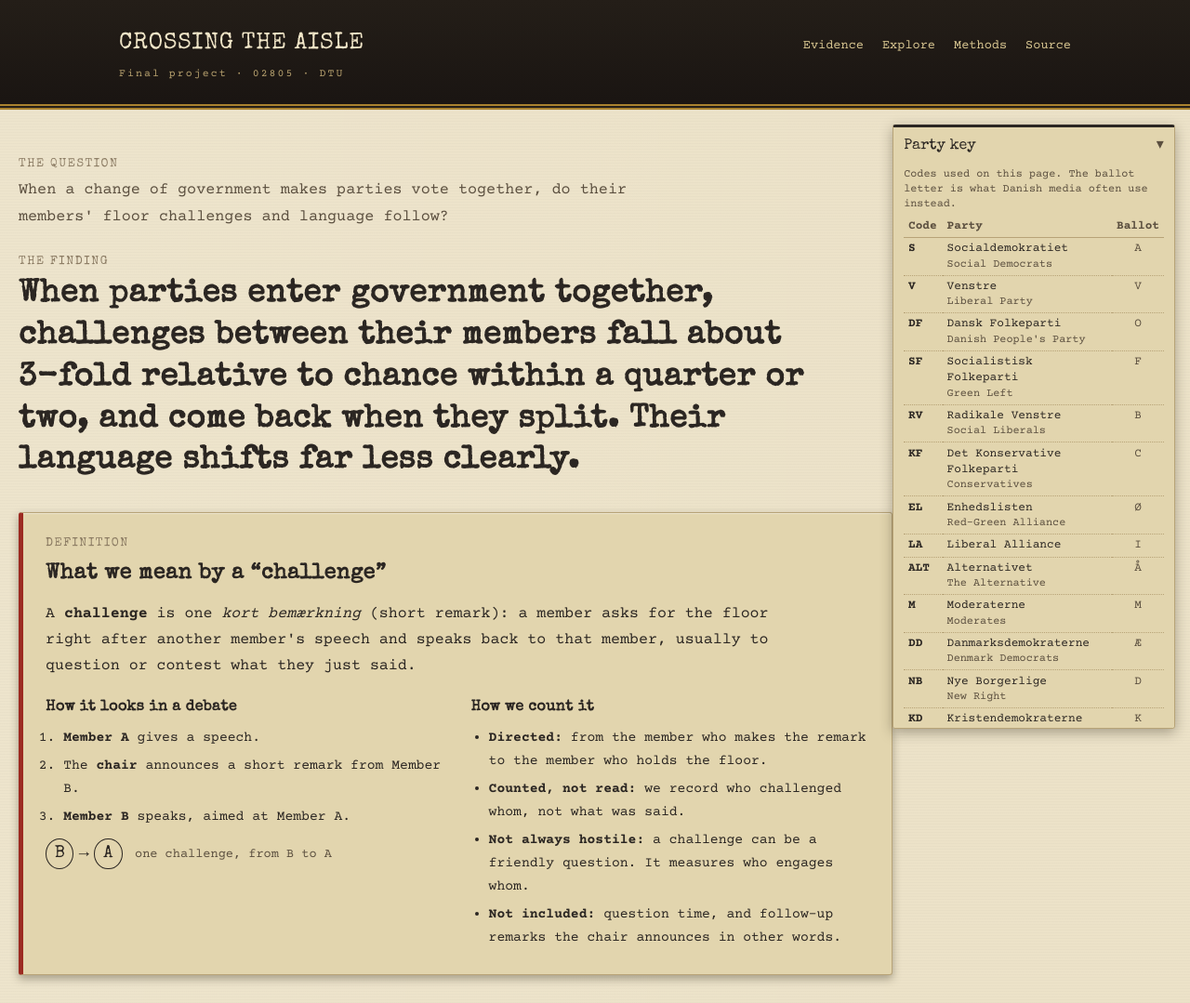
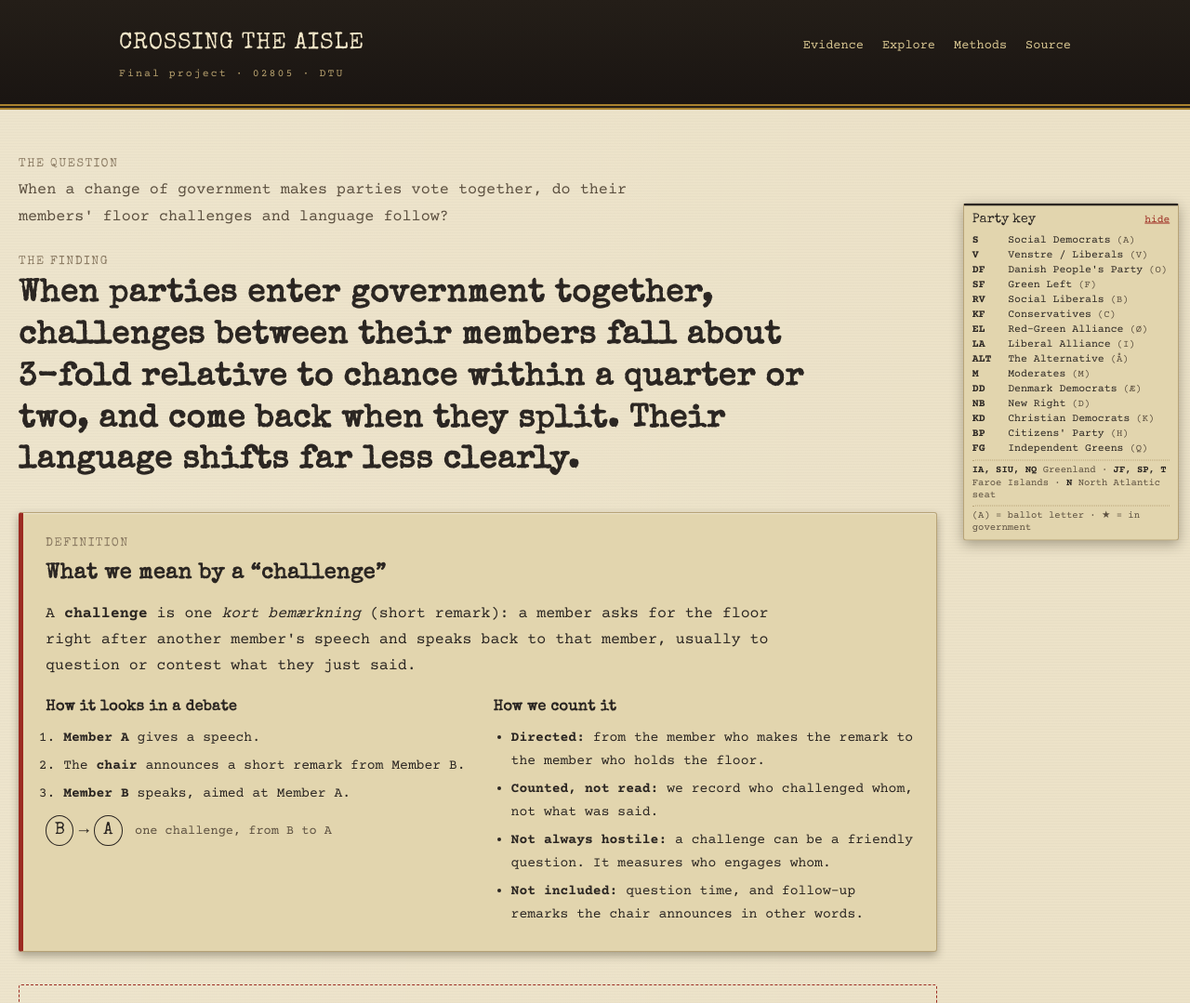
Before and after one commit to thumbsdownsimon/Social-Graphs-Final-Project-Group-831, a plain HTML site: page index.html in a window 1280 px wide. Shown: the top 1079 px of the page at 93% size. Drawn offline with nearby package versions, Linux system fonts and the light colour scheme.

Commit message:
Better box layout

```diff
--- a/assets/site.css
+++ b/assets/site.css
@@ -108,39 +108,41 @@ pre{ background: #241e18; color: #f1e6c8; padding: .8rem 1rem; border-radius: va
 .define-arrow span{ display: inline-block; min-width: 1.9rem; text-align: center; border: 1px solid var(--ink); border-radius: 50%; padding: 0 .3rem; }
 .define-arrow small{ font-family: 'Courier Prime', monospace; font-size: .85rem; color: var(--ink-soft); margin-left: .5rem; }
 
-/* ---------- Party key (right side) ----------
-   Wide screens: fixed panel to the right of the content, which gets extra right padding
-   so nothing sits underneath it. site.js sets --key-top so it starts below the masthead.
-   Narrow screens: a "Party key" button in the bottom-right corner that opens the panel. */
+/* ---------- Party key: small floating window ----------
+   Fixed to the right edge and vertically centred, so it is on screen at all times.
+   On wide screens the content gets extra right padding so the key never covers it;
+   on narrow screens it floats over the page and can be minimised with its header. */
 .party-key{
-  position: fixed; z-index: 80; right: 1rem; bottom: 1rem;
-  width: min(19rem, calc(100vw - 2rem)); font-size: .8rem; line-height: 1.35;
+  position: fixed; z-index: 80; right: .75rem; top: 50%; transform: translateY(-50%);
+  width: 14.5rem; max-width: calc(100vw - 1.5rem);
+  font-size: .72rem; line-height: 1.25;
 }
 .party-key details{
   background: var(--paper-alt); border: 1px solid var(--line); border-top: 3px solid var(--ink);
   border-radius: var(--radius); box-shadow: 0 4px 14px var(--shadow);
-  max-height: calc(100vh - 2rem); overflow-y: auto; padding: .2rem .7rem .5rem;
+  max-height: calc(100vh - 1.5rem); overflow-y: auto; padding: 0 .55rem .35rem;
 }
-.party-key details:not([open]){ width: max-content; margin-left: auto; padding-bottom: .2rem; }
+.party-key details:not([open]){ width: max-content; margin-left: auto; padding-bottom: 0; }
 .party-key summary{
-  cursor: pointer; font-family: 'Special Elite', monospace; font-size: 1rem;
-  min-height: 2.2rem; display: flex; align-items: center; gap: .4rem; list-style: none;
+  cursor: pointer; font-family: 'Special Elite', monospace; font-size: .88rem;
+  min-height: 1.9rem; display: flex; align-items: center; gap: .4rem; list-style: none;
 }
 .party-key summary::-webkit-details-marker{ display: none; }
-.party-key summary::after{ content: "\25BE"; margin-left: auto; color: var(--ink-soft); }
-.party-key details:not([open]) summary::after{ content: "\25B4"; }
+.party-key summary::after{ content: "hide"; margin-left: auto; padding-left: .6rem; color: var(--red); font-family: 'Courier Prime', monospace; font-size: .7rem; text-decoration: underline; }
+.party-key details:not([open]) summary::after{ content: "show"; }
 .party-key summary:focus-visible{ outline: 1px dotted var(--red); }
-.party-key table{ width: 100%; border-collapse: collapse; margin: .2rem 0 .4rem; }
-.party-key th{ text-align: left; font-weight: 700; color: var(--ink-soft); border-bottom: 1px solid var(--line); padding: .15rem .3rem; }
-.party-key td{ padding: .2rem .3rem; border-bottom: 1px dotted var(--line); vertical-align: top; }
-.party-key td:first-child{ font-weight: 700; white-space: nowrap; width: 2.6rem; }
-.party-key td:nth-child(3){ text-align: center; color: var(--ink-soft); width: 2.4rem; }
-.party-key td small{ display: block; color: var(--ink-soft); font-size: .74rem; }
-.party-key-note{ margin: .3rem 0; color: var(--ink-soft); font-size: .74rem; }
-.party-key-sub{ margin: .6rem 0 0; font-weight: 700; }
+.party-key dl{ display: grid; grid-template-columns: 2.1rem 1fr; gap: .1rem .3rem; margin: 0 0 .3rem; }
+.party-key dt{ font-weight: 700; }
+.party-key dd{ margin: 0; }
+.party-key dd small{ color: var(--ink-soft); font-size: .66rem; }
+.party-key-note{ margin: .25rem 0 0; padding-top: .25rem; border-top: 1px dotted var(--line); color: var(--ink-soft); font-size: .66rem; }
+.party-key-note b{ color: var(--ink); }
 
-@media (min-width: 80rem){
-  .wlf-main{ max-width: 83rem; padding-right: 20rem; }
-  .party-key{ top: var(--key-top, 1rem); bottom: auto; right: max(1rem, calc((100vw - 83rem) / 2 + 1rem)); }
-  .party-key details{ max-height: calc(100vh - var(--key-top, 1rem) - 1rem); }
+/* From ~900px wide, reserve a right-hand gutter so the key never covers content. */
+@media (min-width: 56rem){
+  .wlf-main{ max-width: 81rem; padding-right: 17rem; }
 }
+/* Phones: too narrow for a gutter, so the key starts minimised (site.js) and is a bit smaller. */
+@media (max-width: 55.99rem){
+  .party-key{ width: 13rem; right: .5rem; }
+}
--- a/assets/site.js
+++ b/assets/site.js
@@ -580,21 +580,11 @@
     });
 })();
 
-/* Party key: on wide screens keep it open and just below the masthead (it follows the
-   page once the masthead scrolls away); on narrow screens start it closed as a button. */
+
+/* Party key: on phone-sized screens start it minimised, since an open key would cover
+   the text. It stays on screen as a small "Party key - show" tab the reader can open. */
 (function () {
   "use strict";
   const box = document.getElementById("party-key-box");
-  const masthead = document.querySelector(".wlf-masthead");
-  if (!box) return;
-  const wide = window.matchMedia("(min-width: 80rem)");
-  if (!wide.matches) box.open = false;
-  function place() {
-    const bottom = masthead ? masthead.getBoundingClientRect().bottom : 0;
-    document.documentElement.style.setProperty("--key-top", `${Math.max(16, bottom + 16)}px`);
-  }
-  place();
-  window.addEventListener("scroll", place, { passive: true });
-  window.addEventListener("resize", place);
-  wide.addEventListener("change", (e) => { box.open = e.matches; });
+  if (box && window.matchMedia("(max-width: 55.99rem)").matches) box.open = false;
 })();
--- a/index.html
+++ b/index.html
@@ -219,44 +219,29 @@
   02805 Social Graphs and Interactions &middot; Technical University of Denmark &middot; Data source: Folketinget
 </footer>
 
-<!-- ===== Party key: fixed on the right on wide screens, a pop-up button on narrow ones ===== -->
+<!-- ===== Party key: small floating window, always on screen (can be minimised) ===== -->
 <aside class="party-key" aria-label="Party abbreviations">
   <details id="party-key-box" open>
-    <summary>Party key</summary>
-    <p class="party-key-note">Codes used on this page. The ballot letter is what Danish media often use instead.</p>
-    <table>
-      <thead><tr><th>Code</th><th>Party</th><th title="Letter on the Danish ballot">Ballot</th></tr></thead>
-      <tbody>
-        <tr><td>S</td><td>Socialdemokratiet <small>Social Democrats</small></td><td>A</td></tr>
-        <tr><td>V</td><td>Venstre <small>Liberal Party</small></td><td>V</td></tr>
-        <tr><td>DF</td><td>Dansk Folkeparti <small>Danish People's Party</small></td><td>O</td></tr>
-        <tr><td>SF</td><td>Socialistisk Folkeparti <small>Green Left</small></td><td>F</td></tr>
-        <tr><td>RV</td><td>Radikale Venstre <small>Social Liberals</small></td><td>B</td></tr>
-        <tr><td>KF</td><td>Det Konservative Folkeparti <small>Conservatives</small></td><td>C</td></tr>
-        <tr><td>EL</td><td>Enhedslisten <small>Red&ndash;Green Alliance</small></td><td>&Oslash;</td></tr>
-        <tr><td>LA</td><td>Liberal Alliance</td><td>I</td></tr>
-        <tr><td>ALT</td><td>Alternativet <small>The Alternative</small></td><td>&Aring;</td></tr>
-        <tr><td>M</td><td>Moderaterne <small>Moderates</small></td><td>M</td></tr>
-        <tr><td>DD</td><td>Danmarksdemokraterne <small>Denmark Democrats</small></td><td>&AElig;</td></tr>
-        <tr><td>NB</td><td>Nye Borgerlige <small>New Right</small></td><td>D</td></tr>
-        <tr><td>KD</td><td>Kristendemokraterne <small>Christian Democrats</small></td><td>K</td></tr>
-        <tr><td>BP</td><td>Borgernes Parti <small>Citizens' Party</small></td><td>H</td></tr>
-        <tr><td>FG</td><td>Frie Gr&oslash;nne <small>Independent Greens</small></td><td>Q</td></tr>
-      </tbody>
-    </table>
-    <p class="party-key-sub">Greenland and the Faroe Islands</p>
-    <table>
-      <tbody>
-        <tr><td>IA</td><td>Inuit Ataqatigiit <small>Greenland</small></td></tr>
-        <tr><td>SIU</td><td>Siumut <small>Greenland</small></td></tr>
-        <tr><td>NQ</td><td>Naleraq <small>Greenland</small></td></tr>
-        <tr><td>JF</td><td>Javna&eth;arflokkurin <small>Faroe Islands</small></td></tr>
-        <tr><td>SP</td><td>Sambandsflokkurin <small>Faroe Islands</small></td></tr>
-        <tr><td>T</td><td>Tj&oacute;&eth;veldi <small>Faroe Islands</small></td></tr>
-        <tr><td>N</td><td>North Atlantic seat <small>code as in the source data</small></td></tr>
-      </tbody>
-    </table>
-    <p class="party-key-note">&#9733; marks a party in government. &ldquo;S&ndash;V&rdquo; means a pair of parties.</p>
+    <summary title="Show or hide the party key">Party key</summary>
+    <dl>
+      <dt>S</dt><dd>Social Democrats <small>(A)</small></dd>
+      <dt>V</dt><dd>Venstre / Liberals <small>(V)</small></dd>
+      <dt>DF</dt><dd>Danish People's Party <small>(O)</small></dd>
+      <dt>SF</dt><dd>Green Left <small>(F)</small></dd>
+      <dt>RV</dt><dd>Social Liberals <small>(B)</small></dd>
+      <dt>KF</dt><dd>Conservatives <small>(C)</small></dd>
+      <dt>EL</dt><dd>Red&ndash;Green Alliance <small>(&Oslash;)</small></dd>
+      <dt>LA</dt><dd>Liberal Alliance <small>(I)</small></dd>
+      <dt>ALT</dt><dd>The Alternative <small>(&Aring;)</small></dd>
+      <dt>M</dt><dd>Moderates <small>(M)</small></dd>
+      <dt>DD</dt><dd>Denmark Democrats <small>(&AElig;)</small></dd>
+      <dt>NB</dt><dd>New Right <small>(D)</small></dd>
+      <dt>KD</dt><dd>Christian Democrats <small>(K)</small></dd>
+      <dt>BP</dt><dd>Citizens' Party <small>(H)</small></dd>
+      <dt>FG</dt><dd>Independent Greens <small>(Q)</small></dd>
+    </dl>
+    <p class="party-key-note"><b>IA, SIU, NQ</b> Greenland &middot; <b>JF, SP, T</b> Faroe Islands &middot; <b>N</b> North Atlantic seat</p>
+    <p class="party-key-note">(A) = ballot letter &middot; &#9733; = in government</p>
   </details>
 </aside>
 
```
